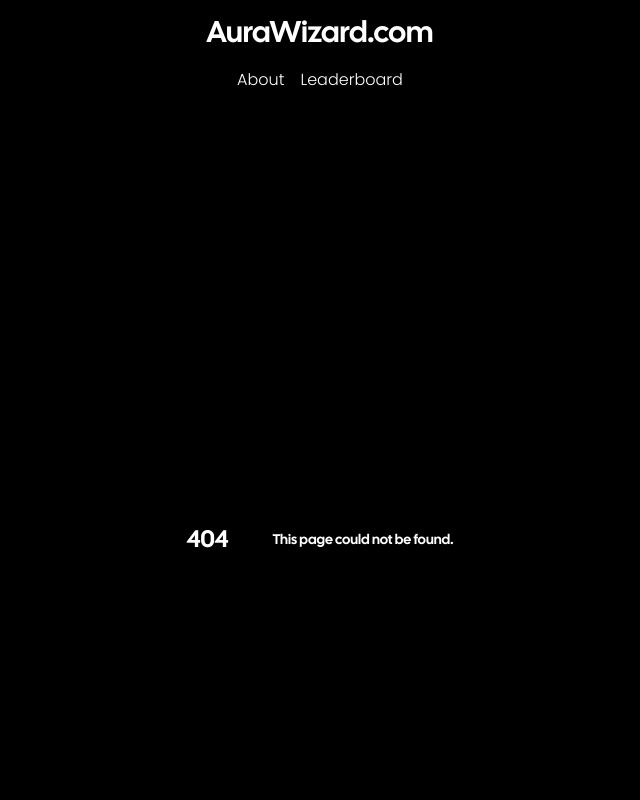
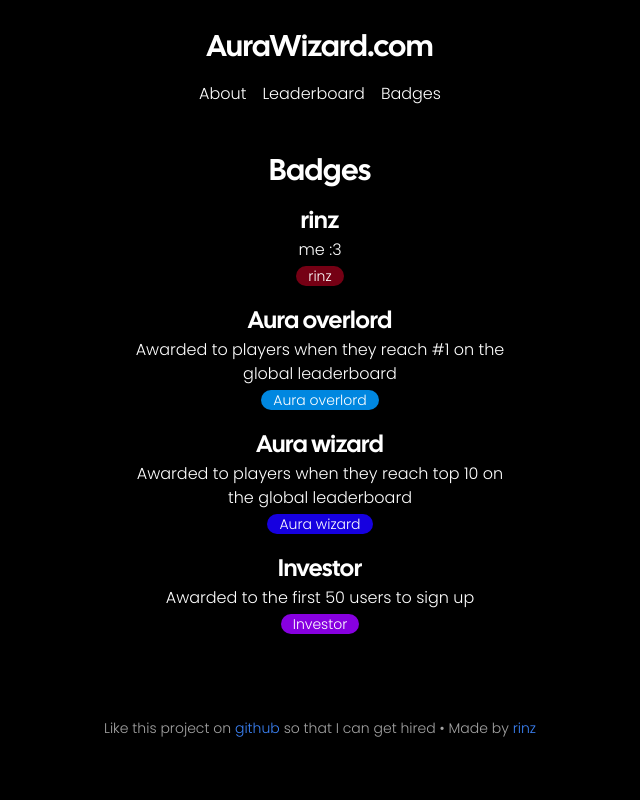
Before and after one commit to rinzexe/aura-wizard, a Next.js app: page /badges in a window 1280 px wide. Before the commit this address had no page. Shown: the top 800 px of the page, without its empty margins (320-960 px from the left). Built offline with nearby package versions, Linux system fonts and the light colour scheme.

Commit message:
badge info

```diff
--- a/src/app/_components/badge.tsx
+++ b/src/app/_components/badge.tsx
@@ -1,13 +1,14 @@
-import { badges } from "@/consts/badges";
+import { badgeRarities, badges } from "@/consts/badges";
 
 export default function Badge({ badgeid, badgeData }: any) {
     return (
-        <div className="p-1 group align-top inline-block">
+        <div className="p-1 group align-top inline-block *:text-center">
             <div style={{ backgroundColor: badges[badgeid].color }} className={"rounded-full px-3 w-max select-none"}>
                 <p className="text-white text-center text-sm">{badges[badgeid].name}</p>
             </div>
-            <div className="hidden absolute group-hover:block p-4">
+            <div className="hidden absolute group-hover:block p-4 translate-x-[-33%]">
                 <div className="panel p-2 rounded-lg shadow-lg">
+                    <p style={{color: badgeRarities[badges[badgeid].rarity].color}} className="text-xs font-bold">{badgeRarities[badges[badgeid].rarity].name}</p>
                     <p className="text-sm">{badges[badgeid].description}</p>
                     <p className="text-xs text-neutral-400 italic">{"Awarded on " + badgeData.awarded.split('T')[0]}</p>
                 </div>
--- a/src/app/about/page.tsx
+++ b/src/app/about/page.tsx
@@ -2,15 +2,15 @@
 return(
     <div className="flex flex-col max-w-96 items-center *:text-center">
         <h1 className="mb-4">About</h1>
-        <h3>What is Aura Wizard dot com?</h3>
+        <h2>What is Aura Wizard dot com?</h2>
         <p>
             {"Aura Wizard calculates your aura based on your Discord profile, among other things. You can then compare your aura with your friends, and mog them... or get"}
         </p>
-        <h3 className="mt-2">How is aura calculated?</h3>
+        <h2 className="mt-2">How is aura calculated?</h2>
         <p>
             {"Aura Wizard scans your profile and calculates your aura based on your profile picture and your username. Aura Wizard uses ai to determine tags for you profile picture, and then calculates your aura based on those tags. There is a full set of rules on the github page that you're welcome to alter anytime"}
         </p>
-        <h3 className="mt-2">How do I get more aura?</h3>
+        <h2 className="mt-2">How do I get more aura?</h2>
         <p>
             {"I'm working on ways to increase your aura, but for now, you can increase your aura by updating your profile picture, and changing your username"}
         </p>
--- /dev/null
+++ b/src/app/badges/page.tsx
@@ -0,0 +1,29 @@
+import Badge from "../_components/badge"
+
+export default function Badges() {
+    return (
+        <div className="flex flex-col max-w-96 items-center *:text-center">
+            <h1 className="mb-4">Badges</h1>
+            <h2>rinz</h2>
+            <p>
+                {"me :3"}
+            </p>
+            <Badge badgeid={0} badgeData={{ awarded: "2024-08-11 12:59:45.854107+00" }} />
+            <h2 className="mt-4">Aura overlord</h2>
+            <p>
+                {"Awarded to players when they reach #1 on the global leaderboard"}
+            </p>
+            <Badge badgeid={1} badgeData={{ awarded: "2024-08-11 12:59:45.854107+00" }} />
+            <h2 className="mt-4">Aura wizard</h2>
+            <p>
+            {"Awarded to players when they reach top 10 on the global leaderboard"}
+            </p>
+            <Badge badgeid={2} badgeData={{ awarded: "2024-08-11 12:59:45.854107+00" }} />
+            <h2 className="mt-4">Investor</h2>
+            <p>
+            {"Awarded to the first 50 users to sign up"}
+            </p>
+            <Badge badgeid={3} badgeData={{ awarded: "2024-08-11 12:59:45.854107+00" }} />
+        </div>
+    )
+}
--- a/src/app/layout-client.tsx
+++ b/src/app/layout-client.tsx
@@ -20,6 +20,7 @@
                     <div className="flex flex-row gap-4">
                         <Link href="/about"><p className="!no-underline text-white">About</p></Link>
                         <Link href="/leaderboard"><p className="!no-underline text-white">Leaderboard</p></Link>
+                        <Link href="/badges"><p className="!no-underline text-white">Badges</p></Link>
                     </div>
                 </div>
                 {children}
--- a/src/consts/badges.ts
+++ b/src/consts/badges.ts
@@ -2,6 +2,12 @@
     name: string;
     description: string;
     icon: string;
+    color: string;
+    rarity: number;
+}
+
+interface Rarity {
+    name: string;
     color: string;
 }
 
@@ -10,24 +16,47 @@
         name: "rinz",
         description: "The creator of the website",
         icon: "https://cdn.discordapp.com/attachments/889688352469733141/889688381442383390/aura_bender.png",
-        color: "#750014"
+        color: "#750014",
+        rarity: 0
     },
     {
         name: "Aura overlord",
         description: "Reached #1 at any point in time",
         icon: "https://cdn.discordapp.com/attachments/889688352469733141/889688381442383390/aura_bender.png",
-        color: "#0087e0"
+        color: "#0087e0",
+        rarity: 1
     },
     {
         name: "Aura wizard",
         description: "Reached top 10 at any point in time",
         icon: "https://cdn.discordapp.com/attachments/889688352469733141/889688381442383390/aura_bender.png",
-        color: "#1600e0"
+        color: "#1600e0",
+        rarity: 2
     },
     {
         name: "Investor",
         description: "Was one of the first 50 users that signed up",
         icon: "https://cdn.discordapp.com/attachments/889688352469733141/889688381442383390/aura_bender.png",
-        color: "#8700e0"
+        color: "#8700e0",
+        rarity: 2
     },
 ]
+
+export const badgeRarities: Rarity[] = [
+    {
+        name: "rinz",
+        color: "#ff0000"
+    },
+    {
+        name: "Legendary",
+        color: "#ffea05"
+    },
+    {
+        name: "Rare",
+        color: "#2969ff"
+    },
+    {
+        name: "Common",
+        color: "#bfbfbf"
+    },
+]
```
